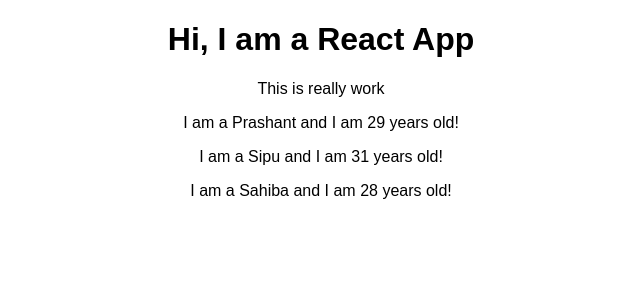
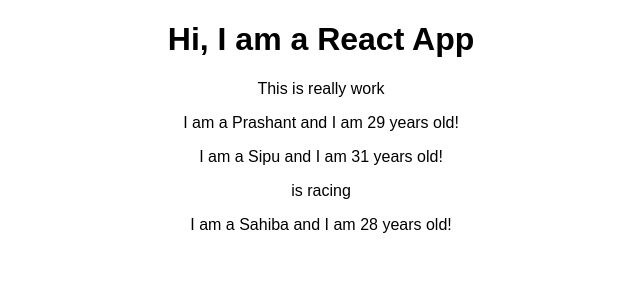
Before and after one commit to psudeep/react-complete-guide, a React (Create React App) app: page / in a window 1280 px wide. Shown: the top 300 px of the page, without its empty margins (319-959 px from the left). Built offline with nearby package versions, Linux system fonts and the light colour scheme.

Commit message:
children props from component

```diff
--- a/src/Person/Person.js
+++ b/src/Person/Person.js
@@ -2,7 +2,12 @@
 import React from 'react';
 
 const person = (props) => {
-	return <p>I am a {props.name} and I am {props.age} years old!</p>
+	return (
+		<div>
+			<p>I am a {props.name} and I am {props.age} years old!</p>
+			<p>{props.children}</p>
+		</div>
+	)
 };
 
 export default person;
```
